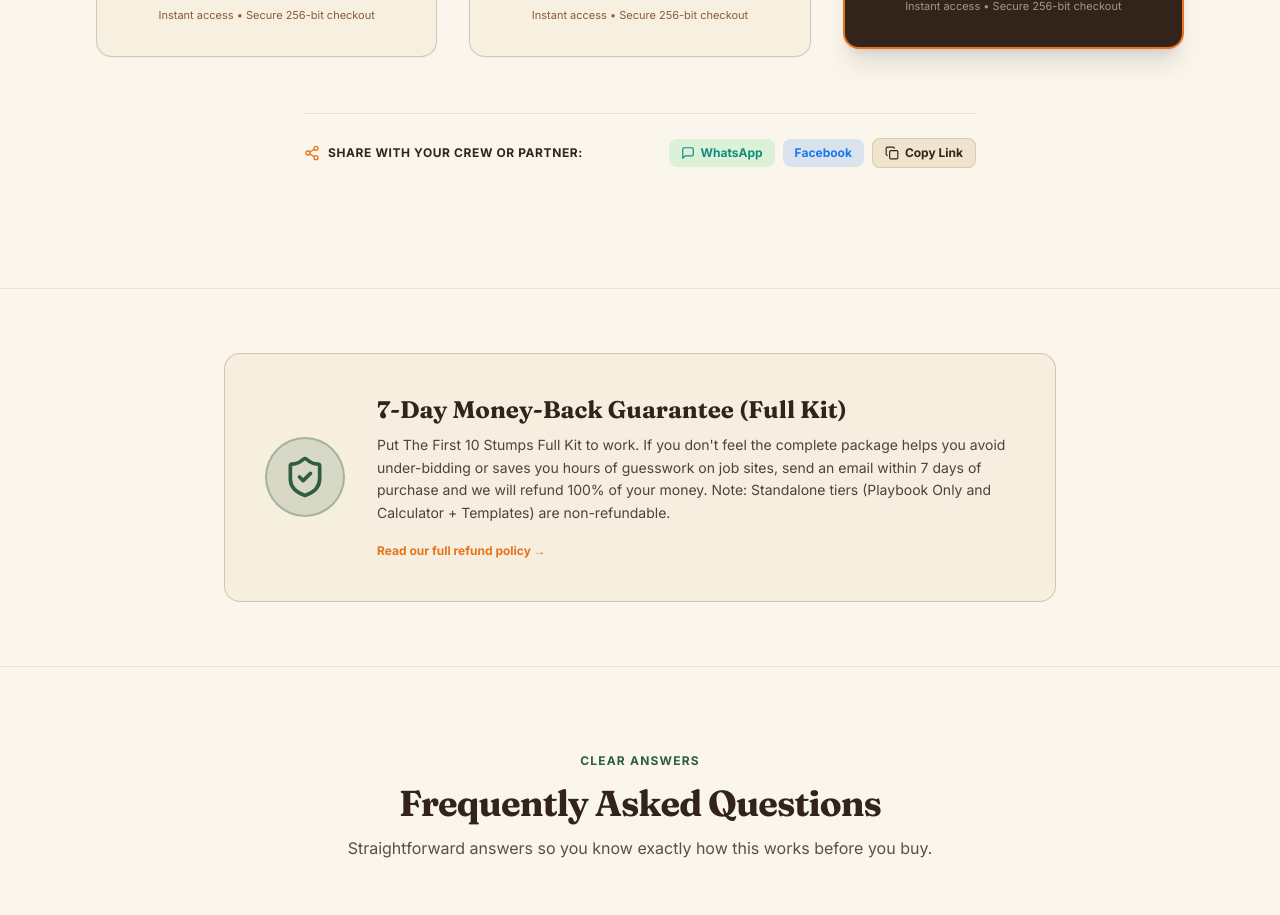
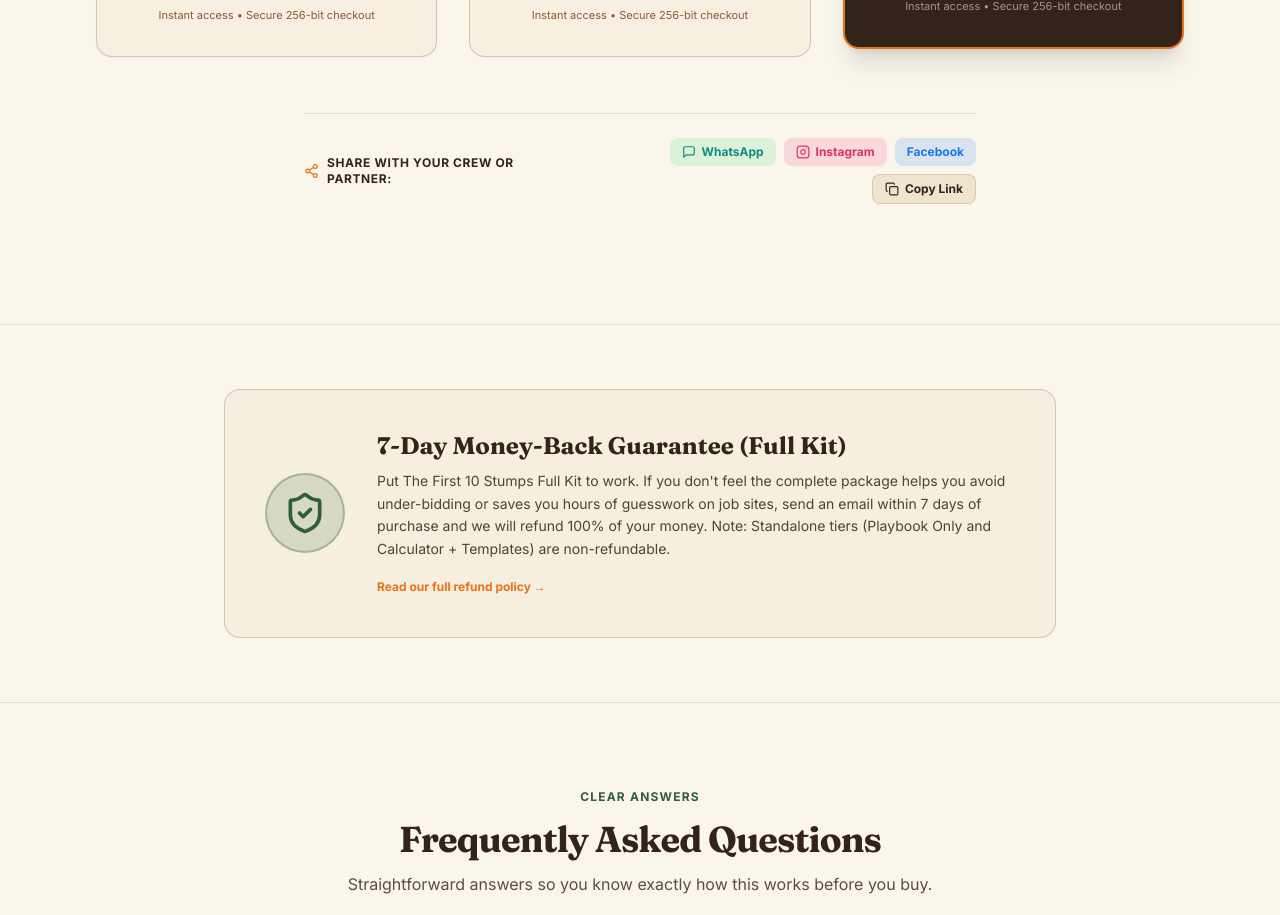
Before and after one commit to thakurdaman/stump-grinding-, a Next.js app: page / in a window 1280 px wide. Shown: the part 9220-10135 px from the top of the page. Built offline with nearby package versions, Linux system fonts and the light colour scheme; no server answers.

Commit message:
Add Instagram Direct share option between WhatsApp and Facebook

```diff
--- a/components/ShareWidget.tsx
+++ b/components/ShareWidget.tsx
@@ -1,14 +1,14 @@
 'use client';
 
 import React, { useState } from 'react';
-import { Share2, Copy, Check, MessageSquare } from 'lucide-react';
+import { Share2, Copy, Check, MessageSquare, Instagram } from 'lucide-react';
 import { trackEvent } from './Analytics';
 
 export const ShareWidget: React.FC = () => {
   const [copied, setCopied] = useState(false);
 
   const shareUrl = 'https://stump-grinding-playbook.vercel.app';
-  const shareTitle = 'Check out this Stump Grinding Pricing & Operating Playbook';
+  const shareTitle = 'Check out The First 10 Stumps System: Pricing Engine & Field Manual';
 
   const handleCopy = () => {
     trackEvent('share_click', { platform: 'copy_link' });
@@ -23,6 +23,14 @@ export const ShareWidget: React.FC = () => {
     window.open(`https://api.whatsapp.com/send?text=${text}`, '_blank');
   };
 
+  const handleInstagram = () => {
+    trackEvent('share_click', { platform: 'instagram' });
+    try {
+      navigator.clipboard.writeText(`${shareTitle}: ${shareUrl}`);
+    } catch {}
+    window.open('https://www.instagram.com/direct/inbox/', '_blank');
+  };
+
   const handleFacebook = () => {
     trackEvent('share_click', { platform: 'facebook' });
     window.open(`https://www.facebook.com/sharer/sharer.php?u=${encodeURIComponent(shareUrl)}`, '_blank');
@@ -35,13 +43,22 @@ export const ShareWidget: React.FC = () => {
         <span>Share with your crew or partner:</span>
       </div>
 
-      <div className="flex items-center gap-2">
+      <div className="flex items-center gap-2 flex-wrap justify-center sm:justify-end">
         <button
           onClick={handleWhatsApp}
           className="px-3 py-1.5 rounded-lg bg-[#25D366]/15 hover:bg-[#25D366]/25 text-[#128C7E] text-xs font-bold flex items-center gap-1.5 transition-colors"
         >
           <MessageSquare size={14} />
           WhatsApp
+        </button>
+
+        <button
+          onClick={handleInstagram}
+          className="px-3 py-1.5 rounded-lg bg-[#E1306C]/15 hover:bg-[#E1306C]/25 text-[#E1306C] text-xs font-bold flex items-center gap-1.5 transition-colors"
+          title="Share via Instagram Direct message"
+        >
+          <Instagram size={14} />
+          Instagram
         </button>
 
         <button
```
